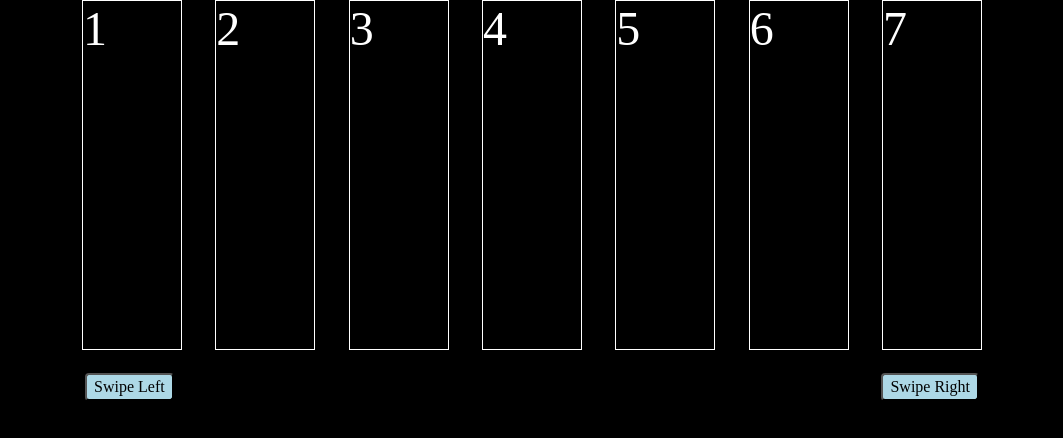
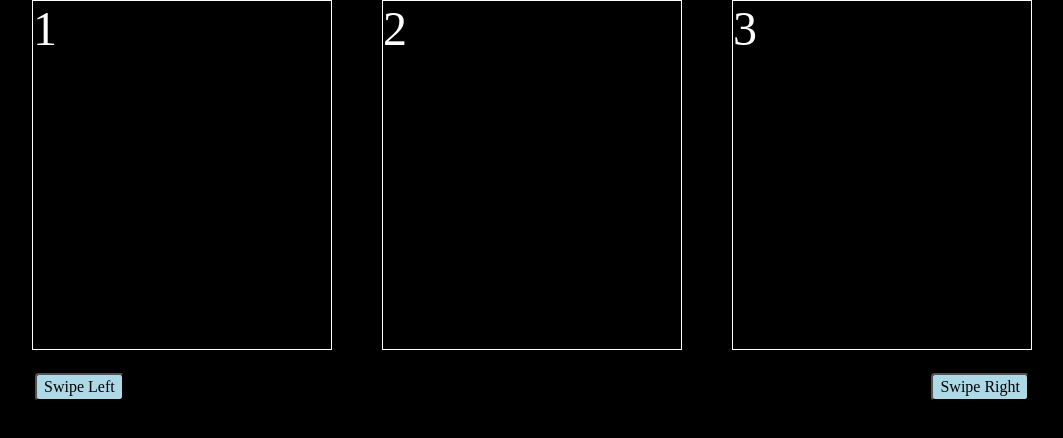
Before and after one commit to kmensink95/stackOfCards, an Angular app: page / in a window 1280 px wide. Shown: the top 438 px of the page, without its empty margins (108-1171 px from the left). Built offline with nearby package versions, Linux system fonts and the light colour scheme.

Commit message:
first three items displayed

```diff
--- a/src/app/app.component.html
+++ b/src/app/app.component.html
@@ -1,7 +1,7 @@
 <div class="page">
     <div class="slider__container">
         <div class="slider">
-            <div class="slider__item" *ngFor="let number of numbers" (click)="lockedMapItem(number)">{{number}}</div>
+            <div class="slider__item" *ngFor="let number of numbers | amount:3" (click)="lockedMapItem(number)">{{number}}</div>
         </div>
         <div class="slider__button-container">
             <button class="slider__button" (click)="swipeLeft(numbers, lockMap)">Swipe Left</button>
--- a/src/app/app.component.scss
+++ b/src/app/app.component.scss
@@ -9,22 +9,22 @@
     justify-content: space-between;
 
     &__container {
-        width: 900px;
+        width: 1000px;
         margin: 0 auto;
     }
 
     &__item {
         border: 1px solid white;
         height: 350px;
-        width: 100px;
+        width: 30%;
         font-size: 3em;
     }
 
     &__button-container {
+        display: flex;
+        justify-content: space-between;
         width: 100%;
         margin: 20px auto;
-        display: flex;
-        justify-content: space-between;
         padding: 3px;
     }
 
--- a/src/app/app.module.ts
+++ b/src/app/app.module.ts
@@ -2,10 +2,12 @@ import { BrowserModule } from '@angular/platform-browser';
 import { NgModule } from '@angular/core';
 
 import { AppComponent } from './app.component';
+import { AmountPipe } from './pipes/amount.pipe';
 
 @NgModule({
   declarations: [
-    AppComponent
+    AppComponent,
+    AmountPipe
   ],
   imports: [
     BrowserModule
--- /dev/null
+++ b/src/app/pipes/amount.pipe.ts
@@ -0,0 +1,16 @@
+import { Pipe, PipeTransform } from '@angular/core';
+
+@Pipe({
+  name: 'amount'
+})
+export class AmountPipe implements PipeTransform {
+
+  transform(items: any[], amount: number): unknown {
+    let newItems = [];
+    for (let i = 0; i < amount; i++) {
+      newItems = [...newItems, items[i]];
+    }
+    return newItems;
+  }
+
+}
```
Also changed, not shown: 1 other file (tests, documents, lock files or other folders).
